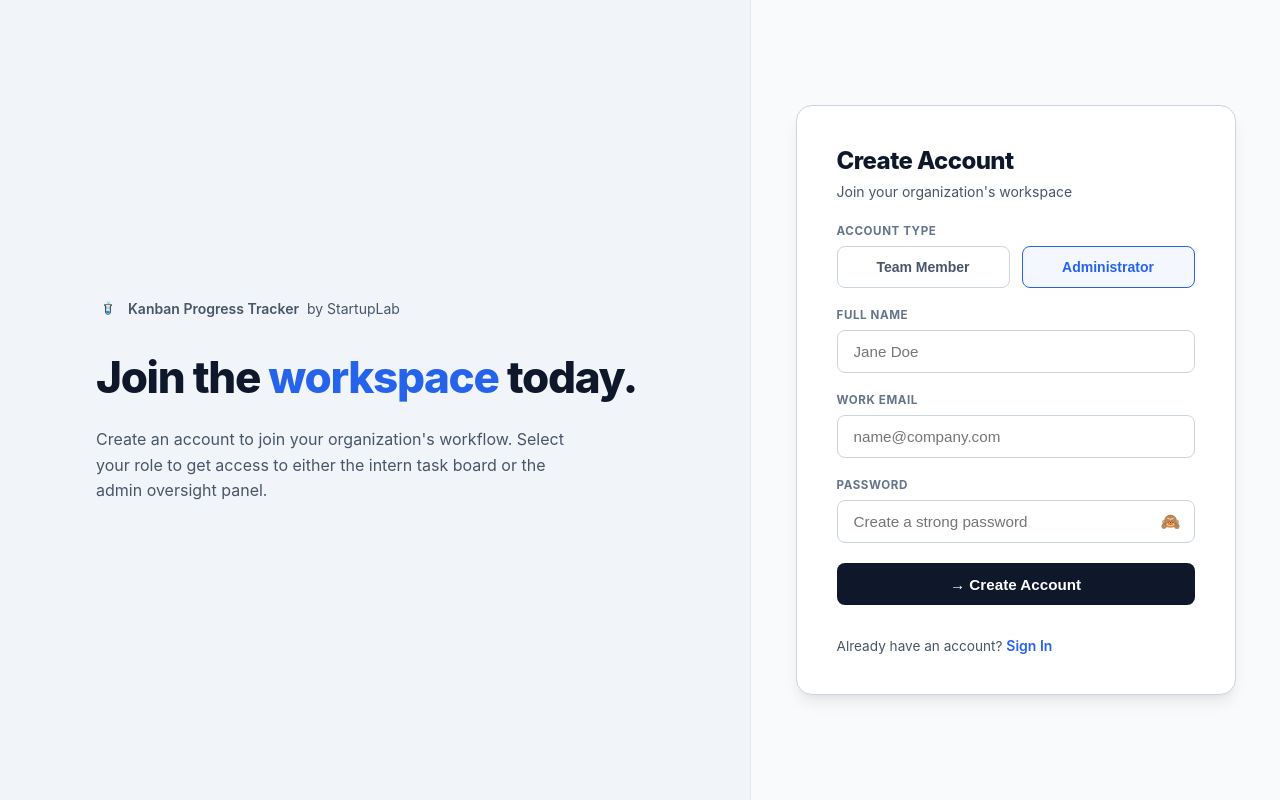
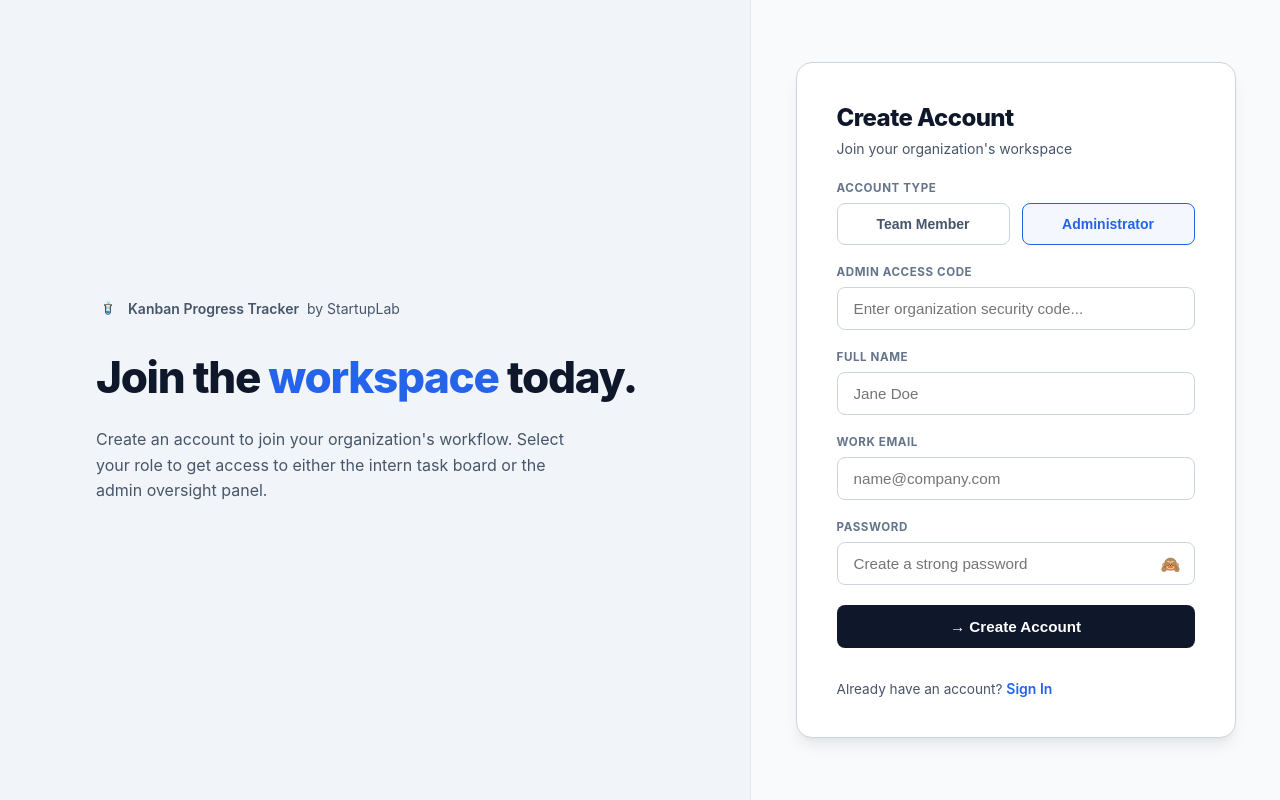
Before and after one commit to Jassim3nidad/kanban, a React (Vite) app in the folder kanban-board-system/: page /register in a window 1280 px wide. Both pictures are taken after a click on the button "Administrator". Built offline with nearby package versions, Linux system fonts and the light colour scheme; no server answers.

Commit message:
Require secure Admin Access Code to register as Administrator

```diff
--- a/kanban-board-system/src/components/auth/CreateAccount.jsx
+++ b/kanban-board-system/src/components/auth/CreateAccount.jsx
@@ -4,6 +4,7 @@ import { supabase } from '../../lib/supabaseClient.js';
 
 export default function CreateAccount() {
   const [role, setRole] = useState('member'); // 'member' (Team Member) | 'admin' (Administrator)
+  const [adminCode, setAdminCode] = useState('');
   const [displayName, setDisplayName] = useState('');
   const [email, setEmail] = useState('');
   const [password, setPassword] = useState('');
@@ -17,6 +18,11 @@ export default function CreateAccount() {
     e.preventDefault();
     if (!email || !password || !displayName) {
       setError('Please fill in all fields.');
+      return;
+    }
+
+    if (role === 'admin' && adminCode !== 'StartupLabAdmin') {
+      setError('Invalid Admin Access Code. Please contact your organization administrator.');
       return;
     }
 
@@ -128,6 +134,22 @@ export default function CreateAccount() {
               </div>
             </div>
 
+            {role === 'admin' && (
+              <div className="form-group">
+                <label className="form-label" htmlFor="adminCode">Admin Access Code</label>
+                <input
+                  id="adminCode"
+                  type="password"
+                  className="form-input"
+                  placeholder="Enter organization security code..."
+                  value={adminCode}
+                  onChange={(e) => setAdminCode(e.target.value)}
+                  required
+                  disabled={loading || success}
+                />
+              </div>
+            )}
+
             <div className="form-group">
               <label className="form-label" htmlFor="displayName">Full Name</label>
               <input
```
